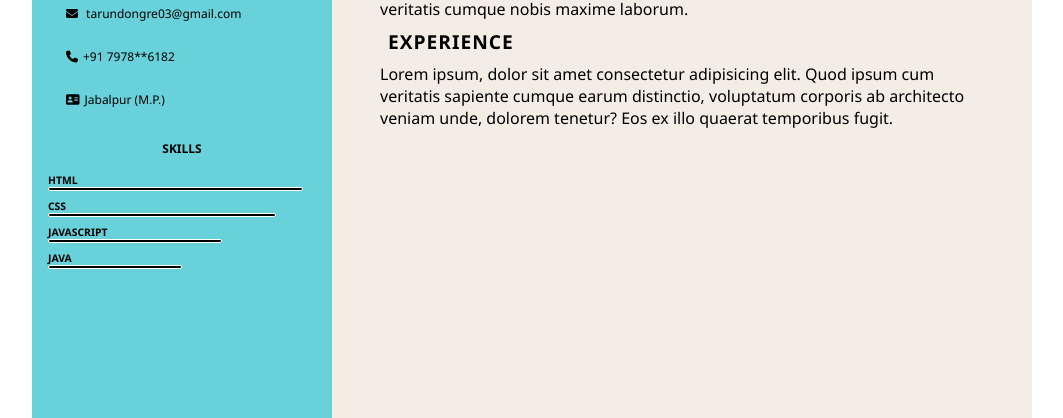
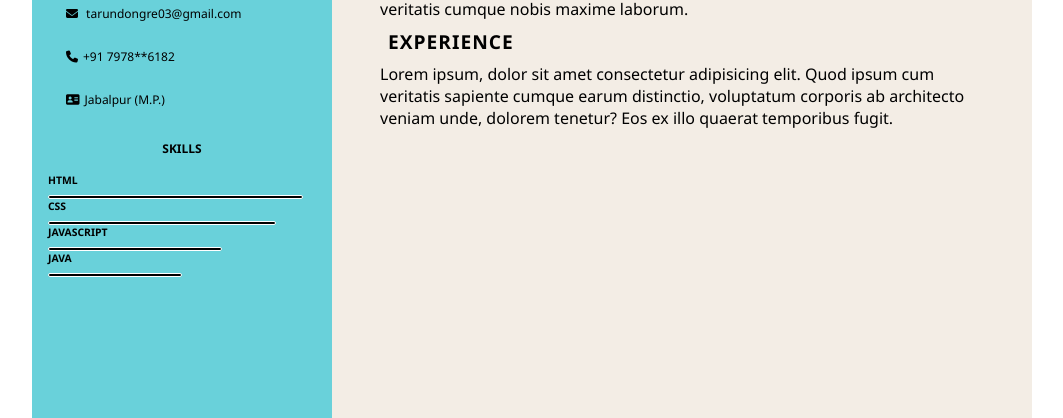
Before and after one commit to Tarundon/Selectors-Basic-Selectors-Combinators-Id-selector-Class-selector---Post-Class---Responsive-Resum, a plain HTML site: page index.html in a window 1280 px wide. Shown: the part 382-800 px from the top of the page, without its empty margins (32-1095 px from the left). Drawn offline with Linux system fonts and the light colour scheme.

Commit message:
third commit

```diff
--- a/index.html
+++ b/index.html
@@ -77,31 +77,32 @@
                     <li class="contact"><i class='fas fa-address-card'></i>Jabalpur (M.P.)</li>
                 </ul>
             </div>
-            <div class="skills"><h2 class="skills-title">SKILLS</h2></div>
+            <div class="skills-container"><h2 class="skills-title">SKILLS</h2>
 
-            <div class="skill-container">
 
-                <div class="skill-name">
-                   <h4 class="skills">HTML</h4>
+
+                <div class="skill-item">
+                   <h4 class="skill-name">HTML</h4>
                     <div class="progress-bar bar-1"></div>
                 </div>
 
-                <div class="skill-name ">
-                    <h4 class="skills">CSS</h4>
+                <div class="skill-item ">
+                    <h4 class="skill-name">CSS</h4>
                     <div class="progress-bar bar-2"></div>
                 </div>
 
-                <div class="skill-name">
-                    <h4 class="skills">JAVASCRIPT</h4>
+                <div class="skill-item">
+                    <h4 class="skill-name">JAVASCRIPT</h4>
                     <div class="progress-bar bar-3"></div>
                 </div>
 
-                <div class="skill-name">
-                    <h4 class="skills">JAVA</h4>
+                <div class="skill-item">
+                    <h4 class="skill-name">JAVA</h4>
                     <div class="progress-bar bar-4"></div>
                 </div>
 
-            </div>
+
+        </div>
 
             <!-- Write code for the left section here -->
           </div>
--- a/style.css
+++ b/style.css
@@ -75,22 +75,22 @@ margin: 5px;
 margin: 5px;
 }
 
-.skills-title{
+.skills-container .skills-title{
 font-size: 0.75rem;
 text-align: center;
 text-transform: uppercase;
 padding: 1rem 0.5rem;
 }
-.skill-container .skill-name{
+.skills-container .skill-item .skill-name{
     padding-bottom: 0.5rem;
     text-align: left;
     font-size: 0.65rem;
     font-weight: 0.65rem;
 }
-.skill-container .progress-bar{
+/* .skills-container .skill-item .progress-bar{
     border: 1px white solid;
     height: 4px;
-}
+} */
  progress::-webkit-progress-value {
      background: rgb(13, 13, 13);
  }
```
